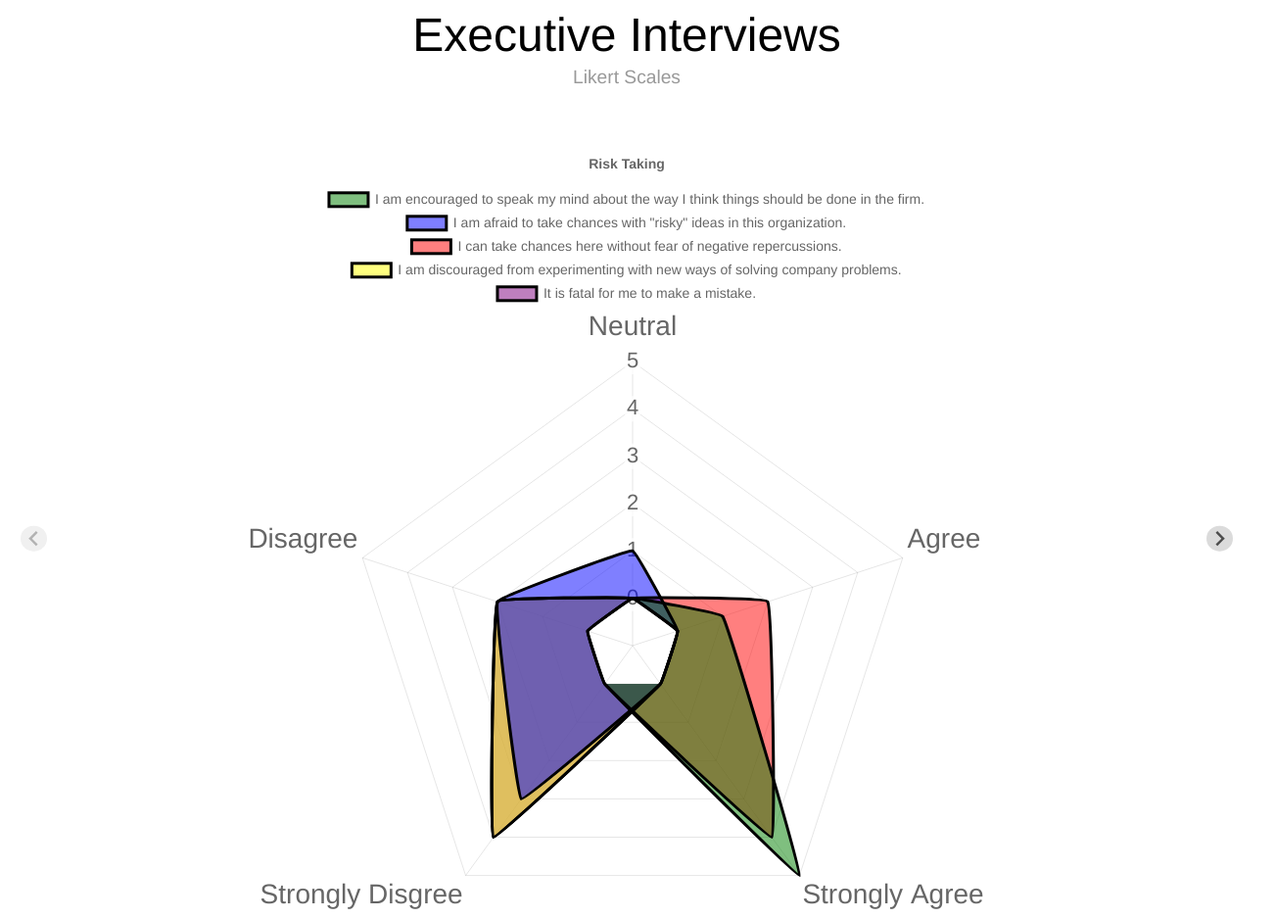
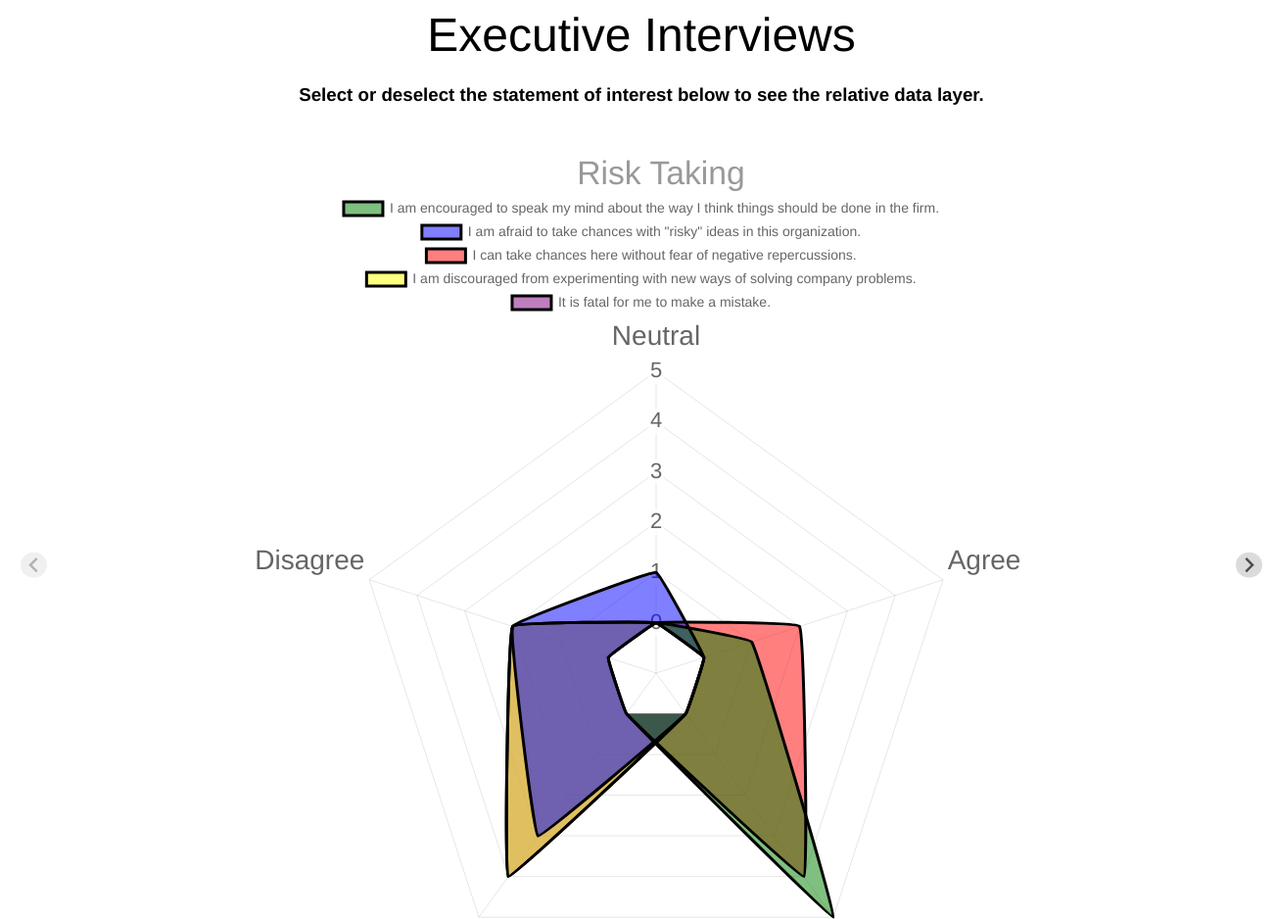
Before and after one commit to vanmeciv/Executive_Interviews, a plain HTML site: page index.html in a window 1280 px wide. Shown: the top 938 px of the page at 98% size, 1302 px wide, since content can reach past the window. Drawn offline with nearby package versions, Linux system fonts and the light colour scheme.

Commit message:
Style & Heading Changes
Altered text size, margin, and added a signifier

```diff
--- a/index.html
+++ b/index.html
@@ -19,7 +19,7 @@
     <h1>Executive Interviews
       <!-- <a href="">Lorem Ipsum</a><a href="">Lorem Ipsum</a> -->
     </h1>
-    <h2>Likert Scales</h2>
+    <br><h3>Select or deselect the statement of interest below to see the relative data layer.<h3>
     <!-- <h3>Hover over an "X" for more details</h3> -->
 <!-- Base slider code -->
     <!-- <div class="splide">
@@ -90,6 +90,7 @@
               <!-- <h1>Likert</h1>
               <h1>Likert</h1>
               <h2>Likert<a href="">COVID-19</a></h2> -->
+              <h2>Risk Taking</h2>
               <canvas id="myChartFive" width="800" height="800"></canvas>
               <!-- <p><b>Statement 1:</b> Turf struggles among departments are common here.</p>
               <p><b>Statement 2:</b> At my company, the departments "rise and fall" as one; there is little territorialism here. </p>
@@ -102,6 +103,7 @@
               <!-- <h1>Likert</h1>
               <h1>Likert</h1>
               <h2>Likert<a href="">COVID-19</a></h2> -->
+              <h2>Infomation Access</h2>
               <canvas id="myChartSix" width="800" height="800"></canvas>
               <!-- <p><b>Statement 1:</b> Turf struggles among departments are common here.</p>
               <p><b>Statement 2:</b> At my company, the departments "rise and fall" as one; there is little territorialism here. </p>
@@ -114,6 +116,7 @@
               <!-- <h1>Likert</h1>
               <h1>Likert</h1>
               <h2>Likert<a href="">COVID-19</a></h2> -->
+              <h2>Autonomy</h2>
               <canvas id="myChartSeven" width="800" height="800"></canvas>
               <!-- <p><b>Statement 1:</b> Turf struggles among departments are common here.</p>
               <p><b>Statement 2:</b> At my company, the departments "rise and fall" as one; there is little territorialism here. </p>
@@ -126,6 +129,7 @@
               <!-- <h1>Likert</h1>
               <h1>Likert</h1>
               <h2>Likert<a href="">COVID-19</a></h2> -->
+              <h2>Company Landscape</h2>
               <canvas id="myChartEight" width="800" height="800"></canvas>
               <!-- <p><b>Statement 1:</b> Turf struggles among departments are common here.</p>
               <p><b>Statement 2:</b> At my company, the departments "rise and fall" as one; there is little territorialism here. </p>
--- a/scripts.js
+++ b/scripts.js
@@ -1,5 +1,5 @@
 // Disable Right Click
-document.addEventListener('contextmenu', event => event.preventDefault());
+// document.addEventListener('contextmenu', event => event.preventDefault());
 
 //Executive Interviews
 window.onload = function() {
@@ -96,8 +96,12 @@ new Chart(document.getElementById("myChartFive"), {
         mode: null,
       },
       title: {
-        display: true,
+        display: false,
         text: 'Risk Taking'
+      },
+      legend: {
+        position: "top",
+        align: "center"
       },
     }
 });
@@ -190,8 +194,12 @@ new Chart(document.getElementById("myChartSix"), {
         mode: null,
       },
       title: {
-        display: true,
+        display: false,
         text: 'Infomation Access'
+      },
+      legend: {
+        position: "top",
+        align: "center"
       },
     }
 });
@@ -203,7 +211,7 @@ new Chart(document.getElementById("myChartSeven"), {
       labels: labels,
       datasets: [
         {
-          label: "I am managed by my boss too tightly.",
+          label: "I  am  managed  by my boss  too  tightly.",
           fill: true,
           backgroundColor: ["rgb(0, 128, 0, .5)"], //green
           borderColor: "#000",
@@ -265,8 +273,12 @@ new Chart(document.getElementById("myChartSeven"), {
         mode: null,
       },
       title: {
-        display: true,
+        display: false,
         text: 'Autonomy'
+      },
+      legend: {
+        position: "top",
+        align: "center"
       },
     }
 });
@@ -340,8 +352,12 @@ new Chart(document.getElementById("myChartEight"), {
         mode: null,
       },
       title: {
-        display: true,
+        display: false,
         text: 'Company Landscape'
+      },
+      legend: {
+        position: "top",
+        align: "center"
       },
     }
 });
--- a/styles.css
+++ b/styles.css
@@ -33,14 +33,19 @@ img {
 h1 {
   font-weight: 200;
   font-size: 3em;
-  margin: 0 0 0.1em 0;
+  margin: 0 -30px 0.1em 0;
 }
 
 h2 {
   font-weight: 200;
-  font-size: 1.2em;
+  font-size: 1.8em;
   margin: 0 0 10px;
   color: #999;
+  margin: 0 -30px 0 10px
+}
+
+h3 {
+  margin: 0 -30px 0 0
 }
 
 a {
```
